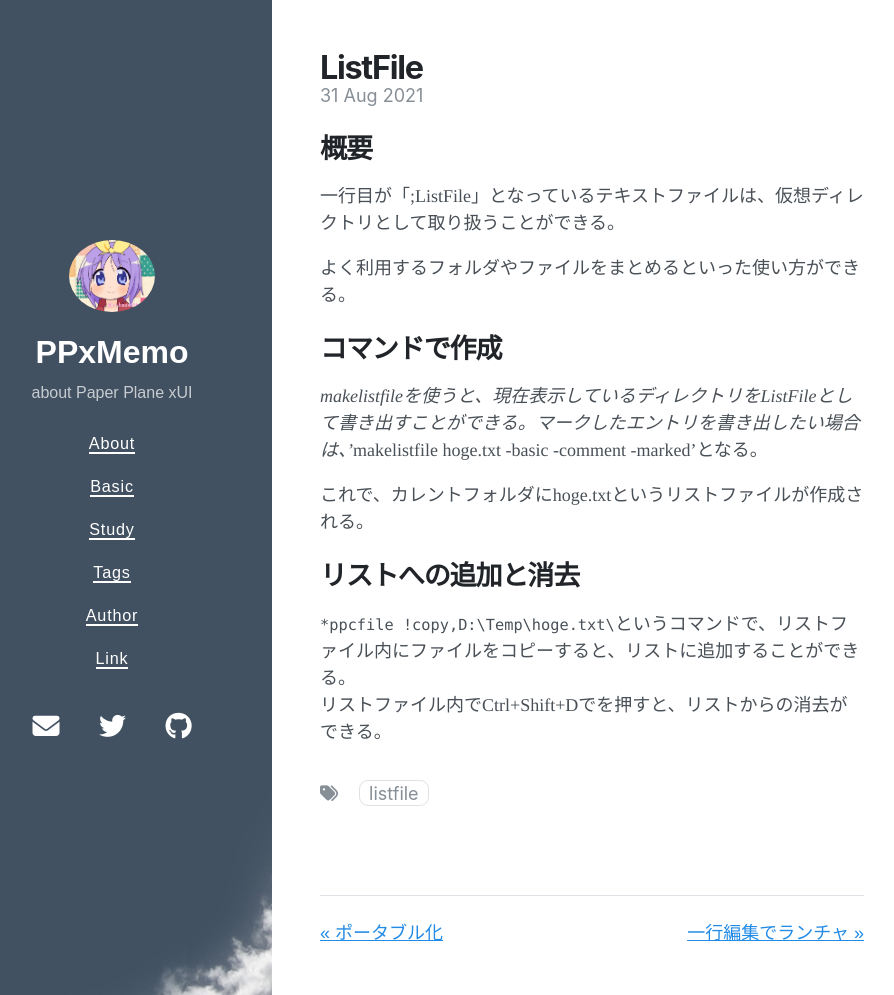
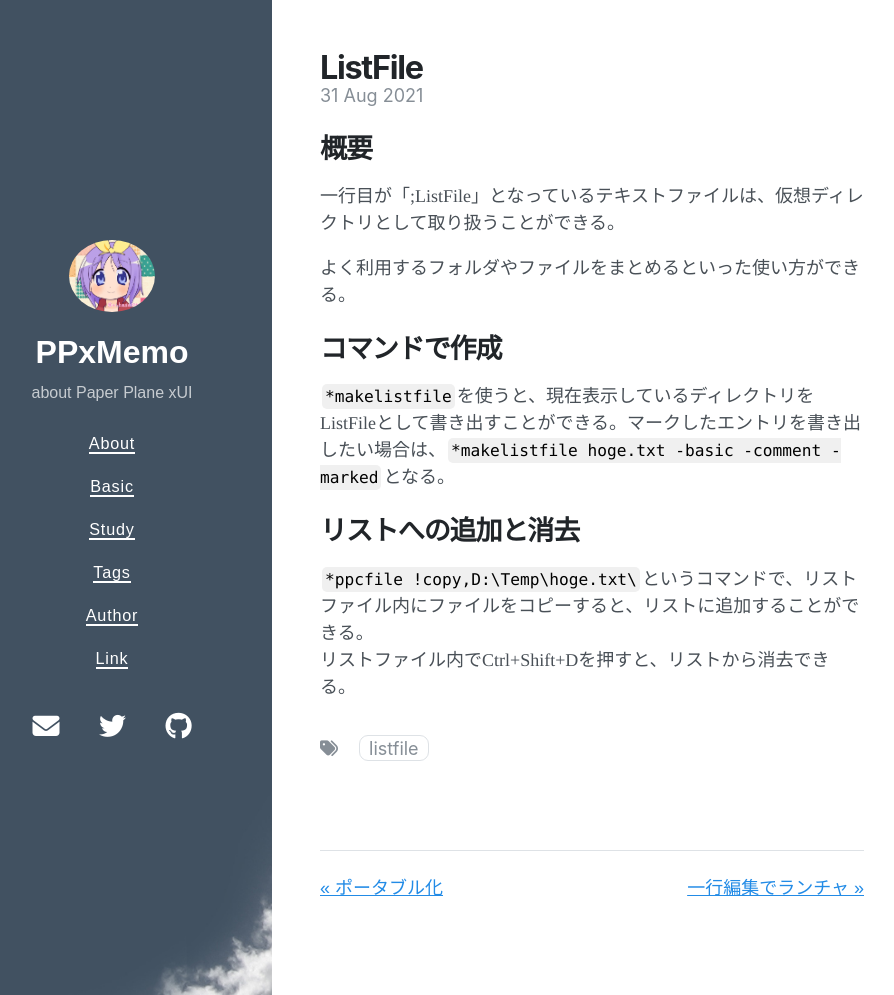
Before and after one commit to tukasa/ppxmemo, a Jekyll site: the page built from my_collections/_posts/2021-08-31-listfile.md, in a window 1280 px wide and 995 px high. Shown: the whole window, without its empty margins (48-942 px from the left). Built offline with Jekyll 4.4.1, drawn with Linux system fonts in a browser that asks for light colours; nearby versions of some CDN libraries.

Commit message:
コード表示修正

```diff
--- a/_sass/_code.scss
+++ b/_sass/_code.scss
@@ -18,6 +18,31 @@ pre {
   margin-bottom: var(--spacer-3);
   overflow: auto;
 }
+
+
+.language-plaintext {
+  font-family: var(--code-font);
+  font-size: 0.9em;
+  background-color: #F0F0F0;
+  color: black;
+  overflow: auto;
+  margin: 2px;
+  padding: 3px;
+  border-radius: 5px;
+}
+
+/*
+.language-text {
+  font-family: "Fira Mono", "Kosugi", monospace;
+  font-size: 0.9em;
+  background-color: #F0F0F0;
+  overflow: auto;
+  display: block;
+  text-align: left;
+  padding: 3px;
+  border-radius: 10px;
+}
+*/
 
 .highlight {
   padding: var(--spacer);
--- a/my_collections/_posts/2021-08-31-listfile.md
+++ b/my_collections/_posts/2021-08-31-listfile.md
@@ -10,11 +10,9 @@ tag: listfile
 
 ## コマンドで作成
 
-*makelistfileを使うと、現在表示しているディレクトリをListFileとして書き出すことができる。マークしたエントリを書き出したい場合は、'*makelistfile hoge.txt -basic -comment -marked'となる。
-
-これで、カレントフォルダにhoge.txtというリストファイルが作成される。
+`*makelistfile`を使うと、現在表示しているディレクトリをListFileとして書き出すことができる。マークしたエントリを書き出したい場合は、`*makelistfile hoge.txt -basic -comment -marked`となる。
 
 ## リストへの追加と消去
 
 `*ppcfile !copy,D:\Temp\hoge.txt\`というコマンドで、リストファイル内にファイルをコピーすると、リストに追加することができる。
-リストファイル内でCtrl+Shift+Dでを押すと、リストからの消去ができる。
+リストファイル内でCtrl+Shift+Dを押すと、リストから消去できる。
```
Also changed, not shown: Gemfile (+8 -4 lines), _sass/_type.scss (+0 -24 lines), my_collections/_posts/2022-04-14-mvlr.md (+3 -2 lines), Gemfile.lock.
